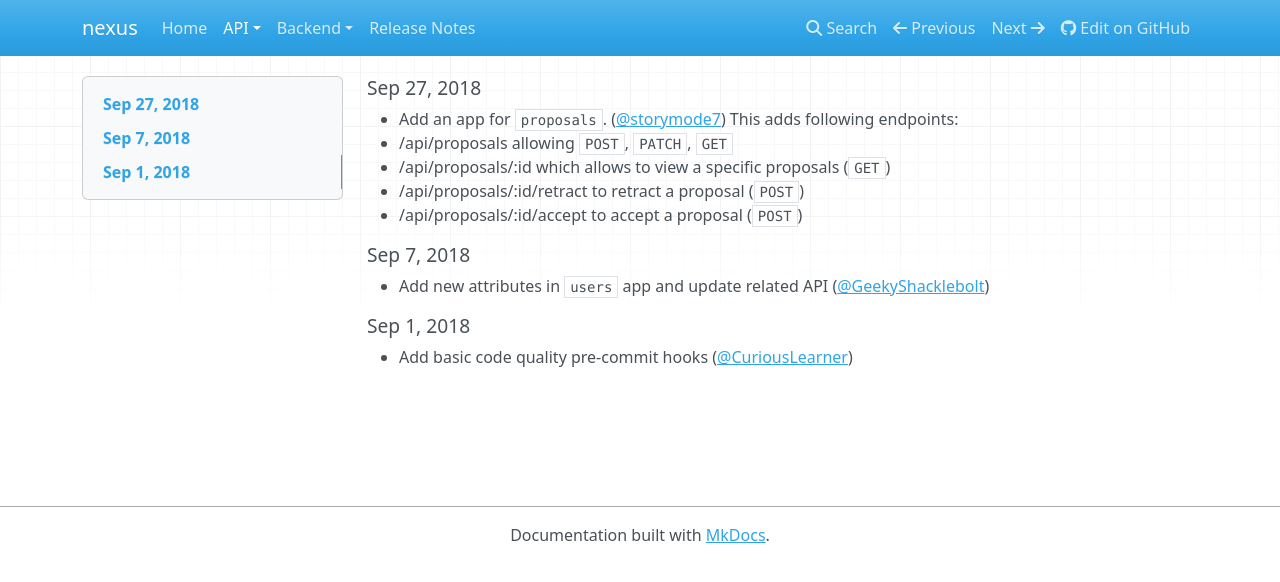
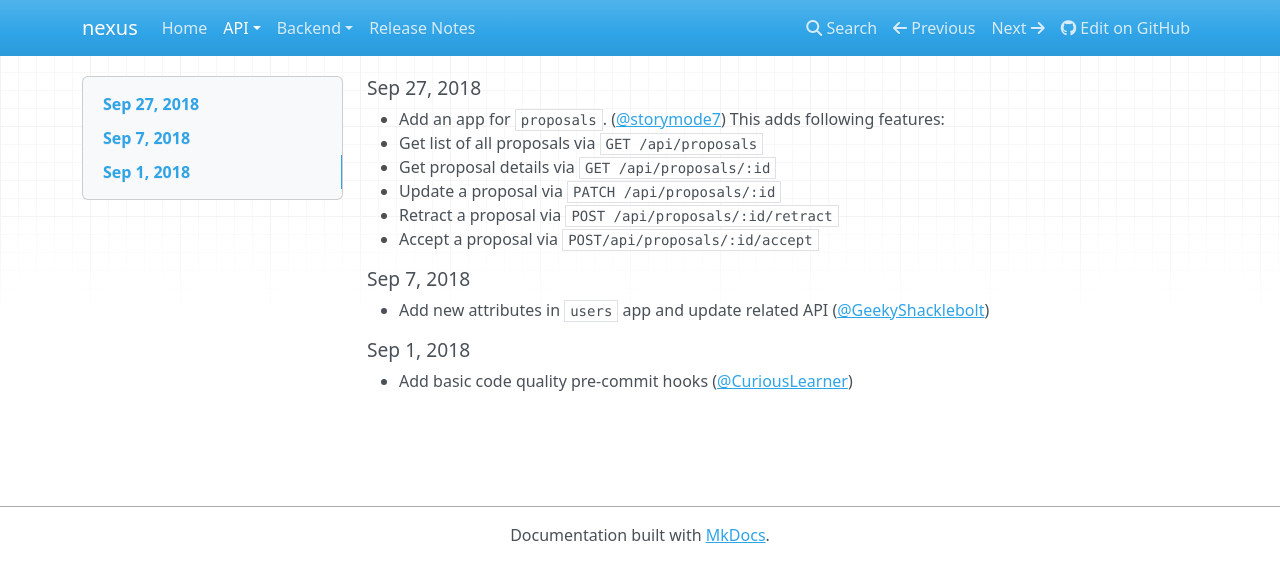
Before and after one commit to CuriousLearner/nexus, an MkDocs documentation site: the page built from docs/api/changelog.md, in a window 1280 px wide. Shown: the top 582 px of the page. Built offline with MkDocs 1.6.1, drawn with Linux system fonts in a browser that asks for light colours; nearby versions of some CDN libraries; old or Windows-style settings are respelled for this version of MkDocs.

Commit message:
Update changelog to be more verbose

```diff
--- a/docs/api/changelog.md
+++ b/docs/api/changelog.md
@@ -7,11 +7,12 @@
 ## Sep 27, 2018
 
 - Add an app for `proposals`. ([@storymode7])
-  This adds following endpoints:
-  - /api/proposals allowing `POST`, `PATCH`, `GET`
-  - /api/proposals/:id which allows to view a specific proposals (`GET`)
-  - /api/proposals/:id/retract to retract a proposal (`POST`)
-  - /api/proposals/:id/accept to accept a proposal (`POST`)
+  This adds following features:
+  - Get list of all proposals via `GET /api/proposals`
+  - Get proposal details via `GET /api/proposals/:id`
+  - Update a proposal via `PATCH /api/proposals/:id`
+  - Retract a proposal via `POST /api/proposals/:id/retract`
+  - Accept a proposal via `POST/api/proposals/:id/accept`
 
 ## Sep 7, 2018
 
```
Also changed, not shown: docs/api/endpoints.md (+2 -2 lines).
